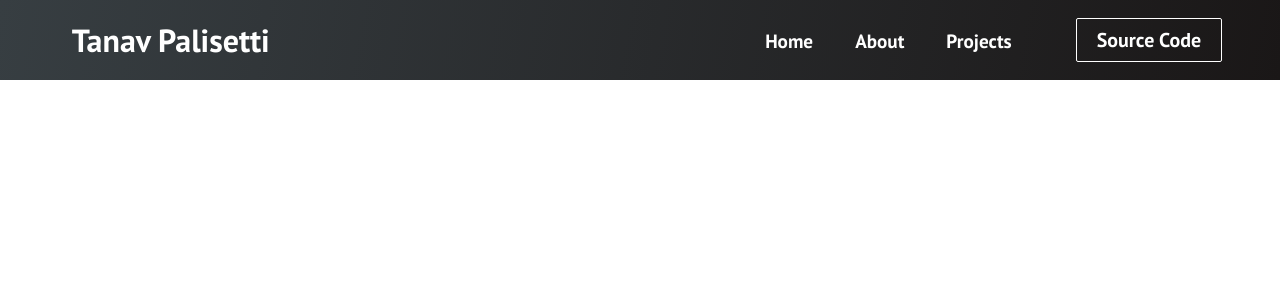
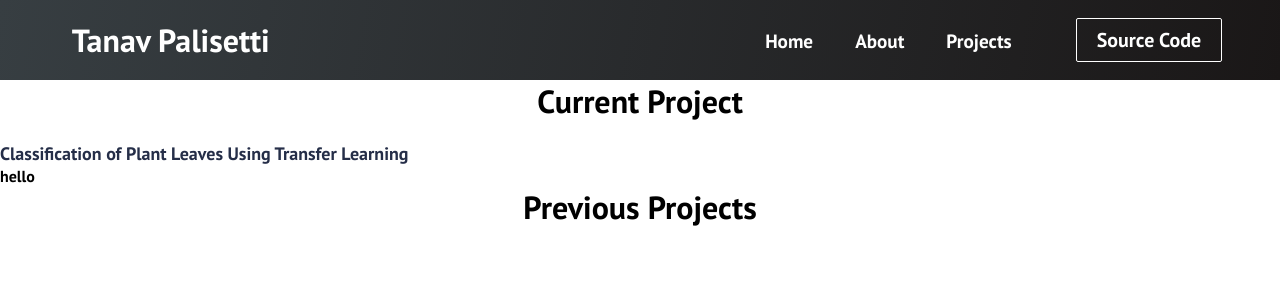
Before and after one commit to TanavP2112/tanav-website, a React (Create React App) app: page /projects in a window 1280 px wide. Shown: the top 300 px of the page. Built offline with nearby package versions, Linux system fonts and the light colour scheme.

Commit message:
started the projects page

```diff
--- a/src/App.js
+++ b/src/App.js
@@ -3,6 +3,7 @@ import Navbar from "./components/Navbar";
 import { BrowserRouter as Router, Routes, Route } from "react-router-dom";
 import "./App.css";
 import Home from "./components/pages/Home";
+import Projects from "./components/pages/Projects";
 
 function App() {
   return (
@@ -11,6 +12,7 @@ function App() {
         <Navbar />
         <Routes>
           <Route path='/' exact Component={Home} />
+          <Route path='/projects' exact Component={Projects} />
         </Routes>
       </Router>
     </>
--- a/src/components/Card.css
+++ b/src/components/Card.css
@@ -82,7 +82,7 @@ h1 {
   font-size: 12px;
   font-weight: 700;
   color: #fff;
-  background-color: #1f98f4;
+  background-color: #455f73;
   box-sizing: border-box;
 }
 
--- a/src/components/CardItem.js
+++ b/src/components/CardItem.js
@@ -14,7 +14,7 @@ function CardItem(props) {
             />
           </figure>
           <div className='card-item-info'>
-            <h5 className='card-item-head'>{props.heading}</h5>
+            <h1 className='card-item-head'>{props.heading}</h1>
             <p className='card-item-txt'>{props.text}</p>
           </div>
         </Link>
--- /dev/null
+++ b/src/components/Project.js
@@ -0,0 +1,23 @@
+import React from "react";
+import ProjectItem from "./ProjectItem";
+
+function Project() {
+  return (
+    <div className='project'>
+      <h1>Current Project</h1>
+      <div className='project-container'>
+        <div className='project-wrapper'>
+          <ul className='project-items'>
+            <ProjectItem
+              heading='Classification of Plant Leaves Using Transfer Learning'
+              text='hello'
+            />
+          </ul>
+        </div>
+      </div>
+      <h1>Previous Projects</h1>
+    </div>
+  );
+}
+
+export default Project;
--- /dev/null
+++ b/src/components/ProjectItem.js
@@ -0,0 +1,17 @@
+import React from "react";
+
+function ProjectItem(props) {
+  return (
+    <>
+      <li className='project-item'>
+        <img src='' alt='' />
+        <div className='project-item-info'>
+          <h5 className='card-item-head'>{props.heading}</h5>
+          <p className='card-item-txt'>{props.text}</p>
+        </div>
+      </li>
+    </>
+  );
+}
+
+export default ProjectItem;
--- /dev/null
+++ b/src/components/pages/Projects.js
@@ -0,0 +1,12 @@
+import React from "react";
+import Project from "../Project";
+
+function Projects() {
+  return (
+    <>
+      <Project />
+    </>
+  );
+}
+
+export default Projects;
```
Also changed, not shown: src/components/Project.css (added).
